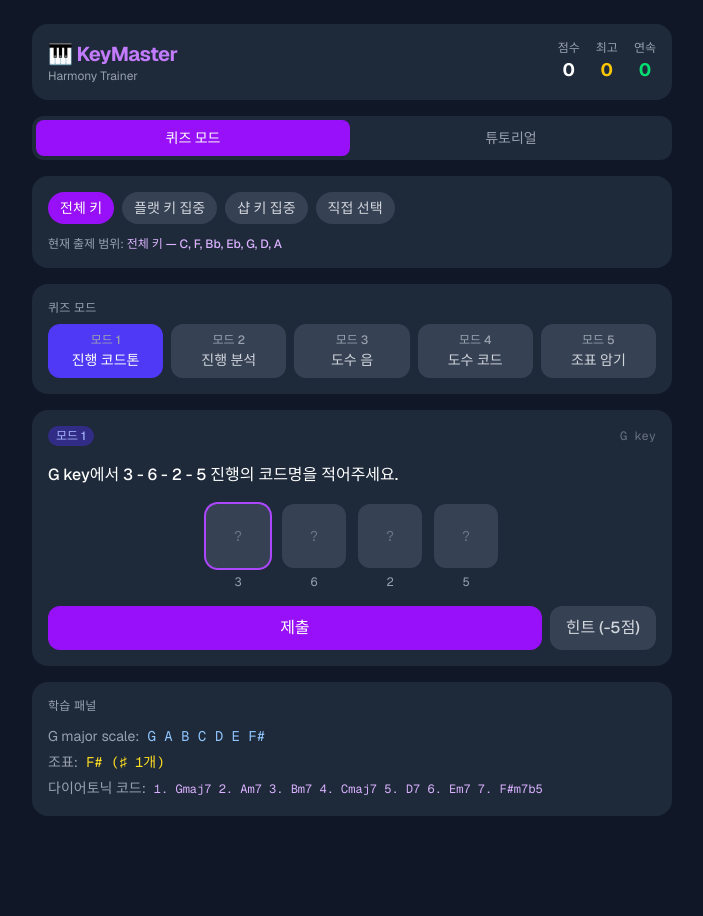
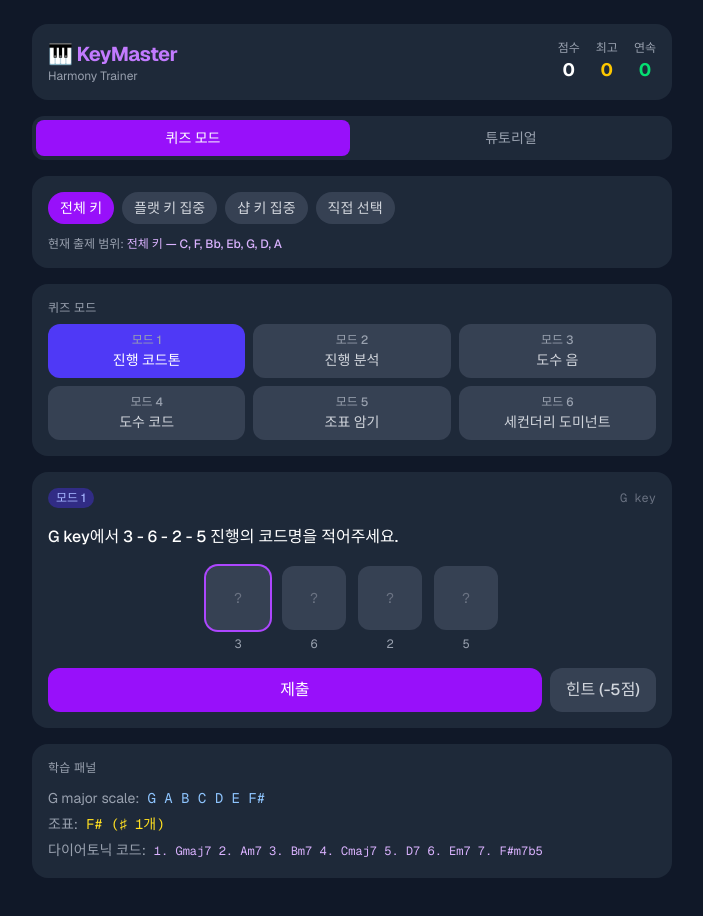
Before and after one commit to jinsuo1o7/keymaster-harmony-trainer, a Next.js app: page / in a window 1280 px wide. Shown: the top 916 px of the page, without its empty margins (288-991 px from the left). Before the commit the page ends 864 px from the top, so only its background shows below. Built offline with nearby package versions, Linux system fonts and the light colour scheme.

Commit message:
feat: add mode 6 button to ModeSelector

```diff
--- a/src/components/ModeSelector.tsx
+++ b/src/components/ModeSelector.tsx
@@ -6,18 +6,19 @@ interface ModeSelectorProps {
 }
 
 const MODES: { mode: QuizMode; label: string; description: string }[] = [
-  { mode: 1, label: '진행 코드톤', description: '숫자 진행 → 코드와 구성음' },
-  { mode: 2, label: '진행 분석', description: '코드 진행 → 도수 진행' },
-  { mode: 3, label: '도수 음', description: '특정 도수의 음 맞히기' },
-  { mode: 4, label: '도수 코드', description: '특정 도수의 7화음 코드' },
-  { mode: 5, label: '조표 암기', description: '조표 관련 훈련' },
+  { mode: 1, label: '진행 코드톤',        description: '숫자 진행 → 코드와 구성음' },
+  { mode: 2, label: '진행 분석',          description: '코드 진행 → 도수 진행' },
+  { mode: 3, label: '도수 음',            description: '특정 도수의 음 맞히기' },
+  { mode: 4, label: '도수 코드',          description: '특정 도수의 7화음 코드' },
+  { mode: 5, label: '조표 암기',          description: '조표 관련 훈련' },
+  { mode: 6, label: '세컨더리 도미넌트',  description: 'V7/x ↔ 타겟 코드 암기' },
 ]
 
 export default function ModeSelector({ selectedMode, onModeChange }: ModeSelectorProps) {
   return (
     <div className="bg-gray-800 rounded-2xl p-4 space-y-2">
       <p className="text-xs text-gray-400 font-medium uppercase tracking-wide">퀴즈 모드</p>
-      <div className="grid grid-cols-2 sm:grid-cols-5 gap-2">
+      <div className="grid grid-cols-2 sm:grid-cols-3 gap-2">
         {MODES.map(({ mode, label, description }) => (
           <button
             key={mode}
```
